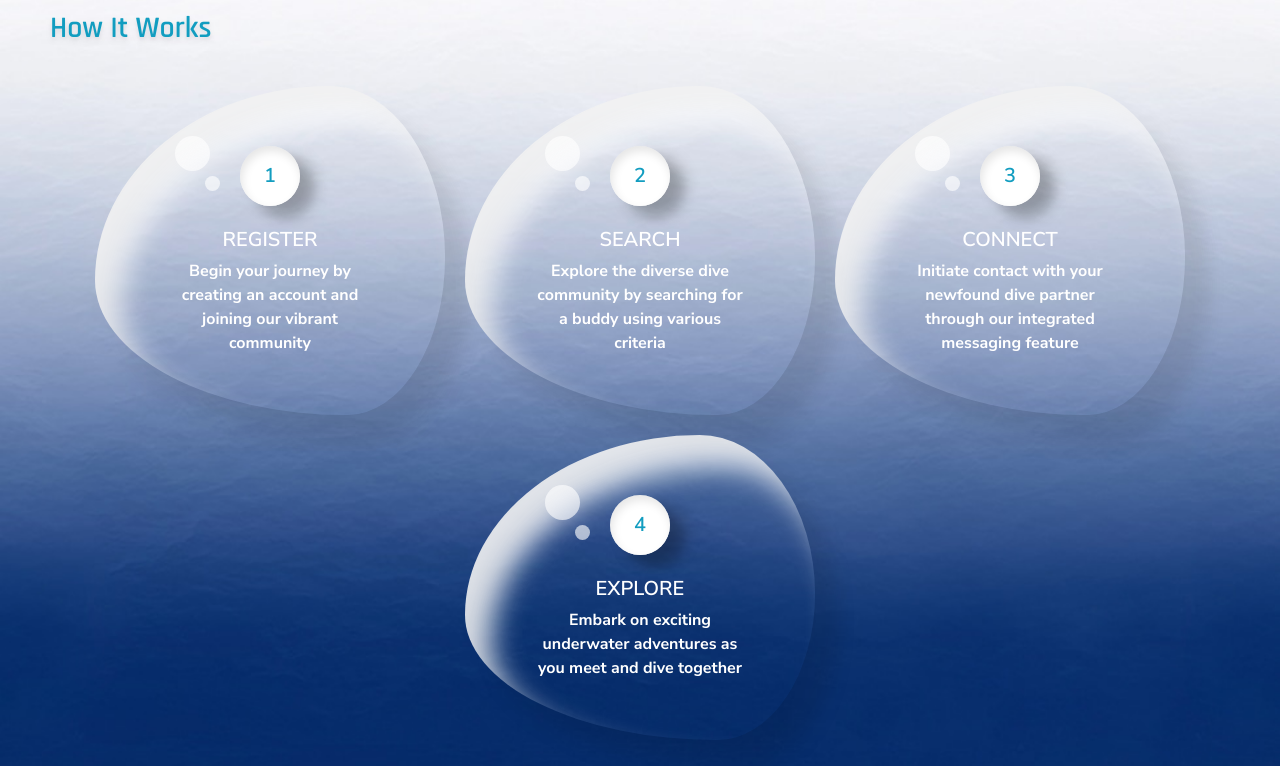
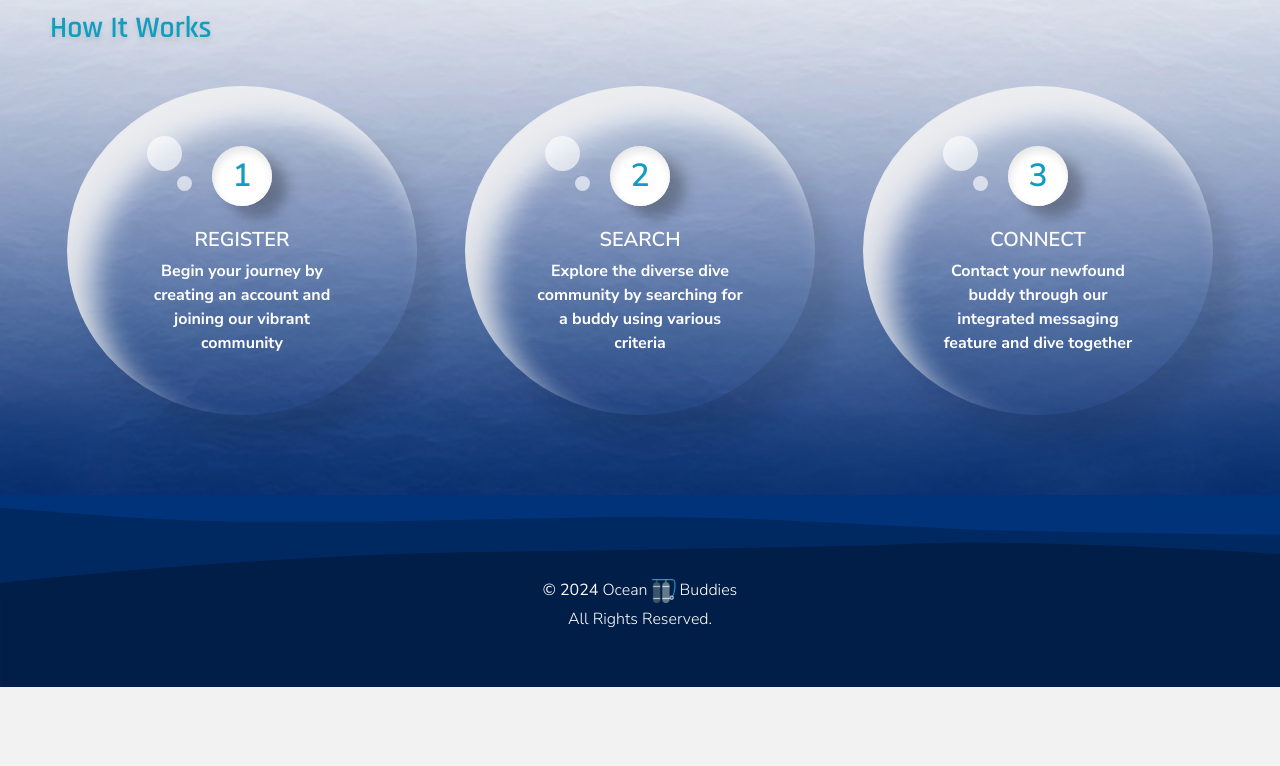
Before and after one commit to RozaliiaRusskikh/ocean-buddies, a Next.js app: page / in a window 1280 px wide. Shown: the part 854-1620 px from the top of the page. After the commit the page ends 1541 px from the top, so only its background shows below. Built offline with nearby package versions, Linux system fonts and the light colour scheme.

Commit message:
Style bubbles and add links

```diff
--- a/app/components/HowItWorks.tsx
+++ b/app/components/HowItWorks.tsx
@@ -4,12 +4,14 @@ import underwater from "@/public/assets/underwater.jpeg";
 import { Text, Heading } from "./Text";
 import { rajdhani } from "../fonts";
 import { LayoutX } from "./LayoutX";
+import Link from "next/link";
 import "@/styles/step.css";
 
 interface StepProps {
   step: {
     title: string;
     description: string;
+    link: string;
   };
   index: number;
 }
@@ -20,21 +22,19 @@ const HowItWorks: React.FC = () => {
       title: "Register",
       description:
         "Begin your journey by creating an account and joining our vibrant community",
+      link: "/register",
     },
     {
       title: "Search",
       description:
         "Explore the diverse dive community by searching for a buddy using various criteria",
+      link: "/search",
     },
     {
       title: "Connect",
       description:
-        "Initiate contact with your newfound dive partner through our integrated messaging feature",
-    },
-    {
-      title: "Explore",
-      description:
-        "Embark on exciting underwater adventures as you meet and dive together",
+        "Contact your newfound buddy through our integrated messaging feature and dive together",
+      link: "/messenger",
     },
   ];
   return (
@@ -56,7 +56,7 @@ const HowItWorks: React.FC = () => {
         >
           How It Works
         </Heading>
-        <div className="flex flex-col md:flex-row items-center justify-center gap-5 flex-wrap pb-10">
+        <div className="flex flex-col md:flex-row items-center justify-center gap-12 flex-wrap pb-20">
           {steps.map((step, index) => {
             return <Step key={index} index={index} step={step} />;
           })}
@@ -66,12 +66,16 @@ const HowItWorks: React.FC = () => {
   );
 };
 
-//add links to appropriate pages
 const Step: React.FC<StepProps> = ({ step, index }) => {
   return (
-    <article className="drop max-w-[350px] max-h-[350px] relative flex flex-col justify-center items-center flex-wrap animate-fadein p-5">
+    <Link href={step.link} className="group">
+      <article className="drop max-w-[350px] max-h-[350px] relative flex flex-col justify-center items-center flex-wrap animate-fadein p-5 transition-transform duration-300 ease-in-out group-hover:-translate-y-5">
         <div className="content flex justify-center items-center flex-col text-center">
-        <Text size="super" as="p">
+          <Text
+            size="super"
+            as="p"
+            className="transition-all duration-300 ease-in-out group-hover:scale-50"
+          >
             {index + 1}
           </Text>
           <Text size="super" as="h2" className="text-background uppercase">
@@ -82,6 +86,7 @@ const Step: React.FC<StepProps> = ({ step, index }) => {
           </Text>
         </div>
       </article>
+    </Link>
   );
 };
 export default HowItWorks;
--- /dev/null
+++ b/app/messenger/page.tsx
@@ -0,0 +1,5 @@
+const Messenger = () => {
+  return <div>Messenger</div>;
+};
+
+export default Messenger;
--- /dev/null
+++ b/app/search/page.tsx
@@ -0,0 +1,5 @@
+const Search = () => {
+  return <div>Search</div>;
+};
+
+export default Search;
--- a/styles/step.css
+++ b/styles/step.css
@@ -1,5 +1,5 @@
 .drop {
-  border-radius: 67% 33% 28% 72% / 59% 52% 48% 41%;
+  border-radius: 50%;
   box-shadow: inset 20px 20px 20px rgba(0, 0, 0, 0.05),
     25px 35px 20px rgba(0, 0, 0, 0.05), 25px 20px 20px rgba(0, 0, 0, 0.05),
     inset 25px 30px 30px rgba(255, 255, 255, 0.9);
@@ -33,6 +33,7 @@
 }
 .drop .content p {
   color: #129dc0;
+  font-size: xx-large;
   margin-bottom: 15px;
   position: relative;
   width: 60px;
```
Lines whose indentation alone changed are shown as unchanged.
